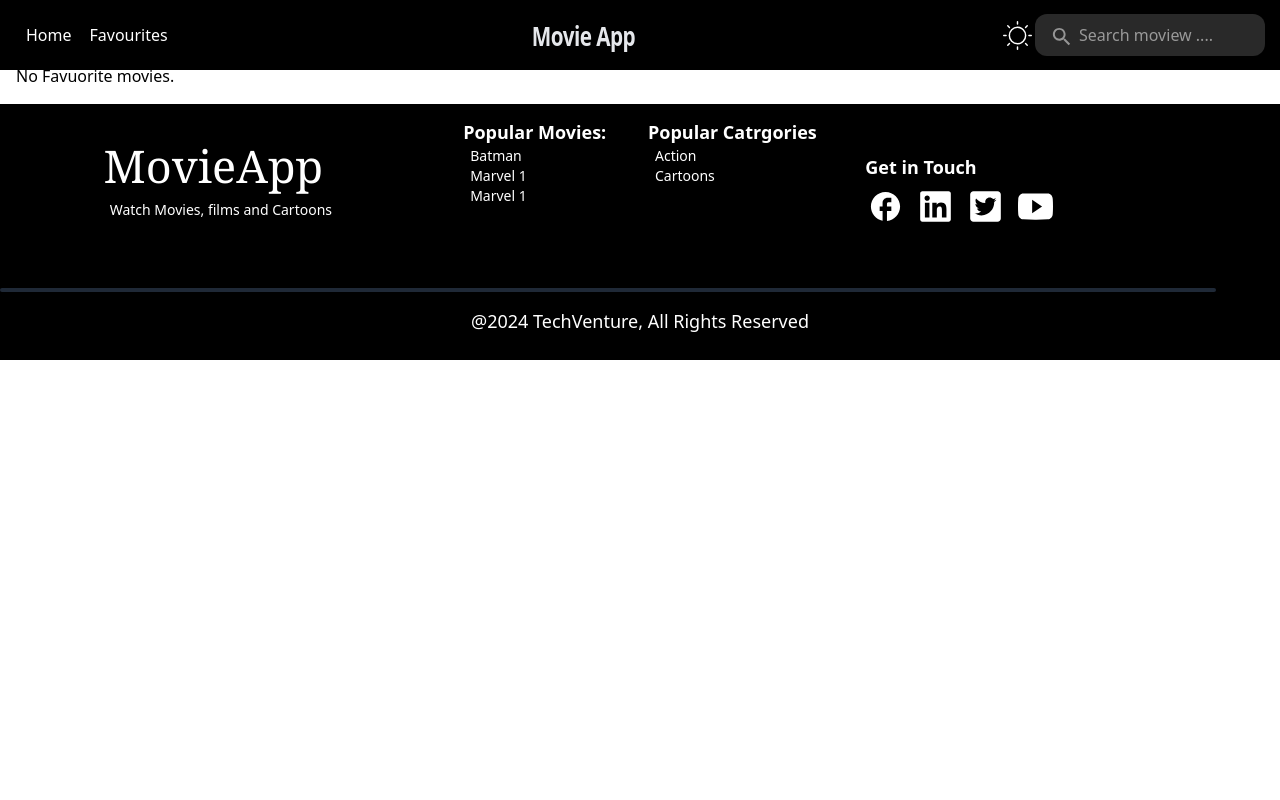
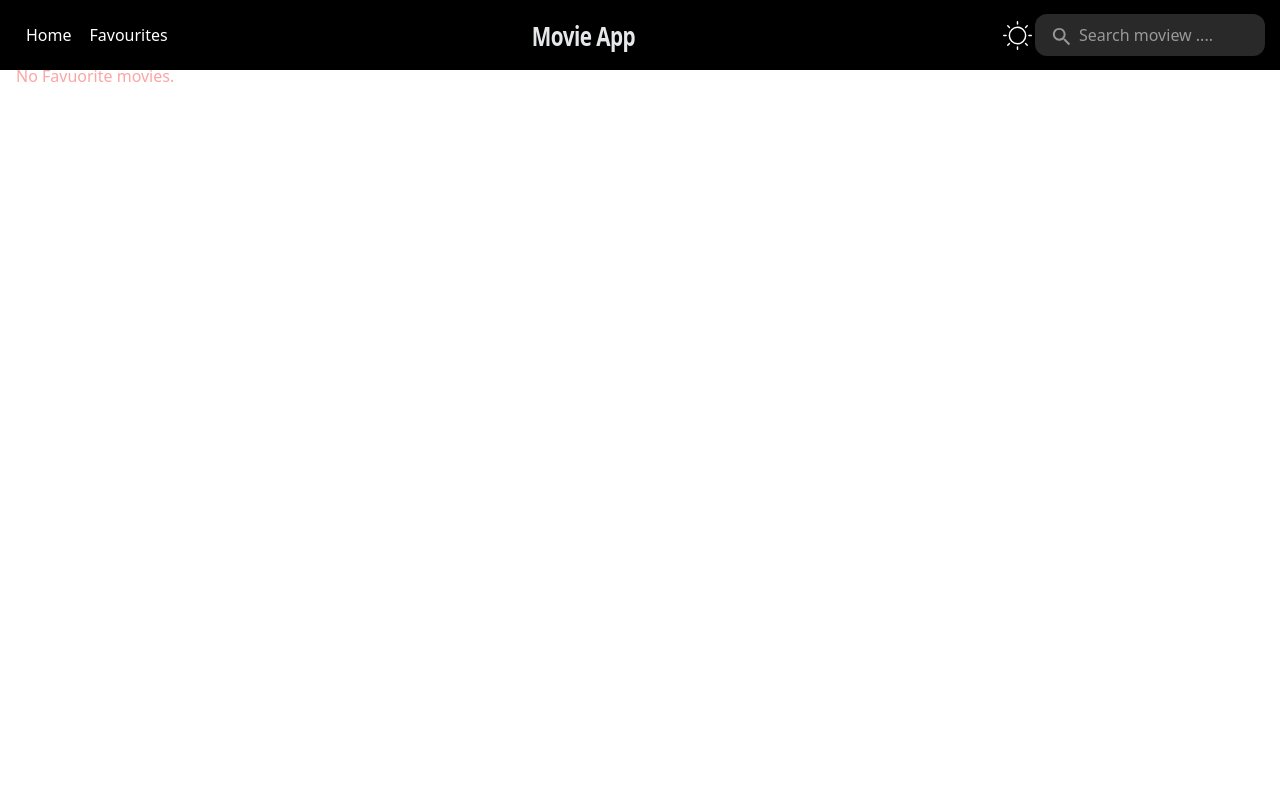
Before and after one commit to bazil-1854/Mid-Exam, a React (Create React App) app: page /favourites in a window 1280 px wide. Shown: the top 800 px of the page. Built offline with nearby package versions, Linux system fonts and the light colour scheme.

Commit message:
Update Favourites ....

```diff
--- a/src/Components/Favourite.jsx
+++ b/src/Components/Favourite.jsx
@@ -5,10 +5,10 @@ const Favourite = () => {
   const { movie, removeFromCart } = useContext(FavuoriteThemeContext);
 
   return (
-    <div className="p-4">
+    <div className="p-4 min-h-screen">
       <h2 className="text-2xl mb-4">Cart</h2>
       {movie.length === 0 ? (
-        <p>No Favuorite movies.</p>
+        <p className='text-red-300 mt-[15px]'>No Favuorite movies.</p>
       ) : (
         <div className="grid xl xl:grid-cols-4 w-full lg:grid-cols-3 md-grid-cols-2 grid-cols-1">
           {movie.map(movieDetails => (
```
